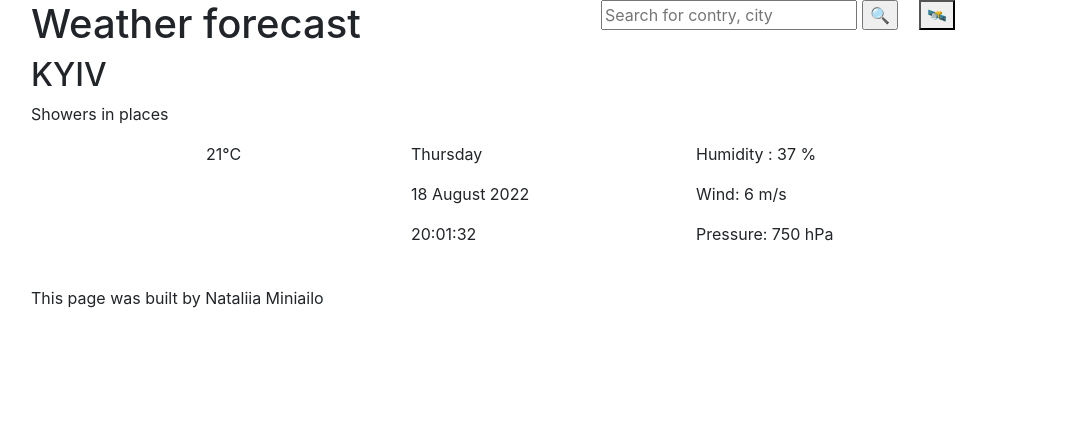
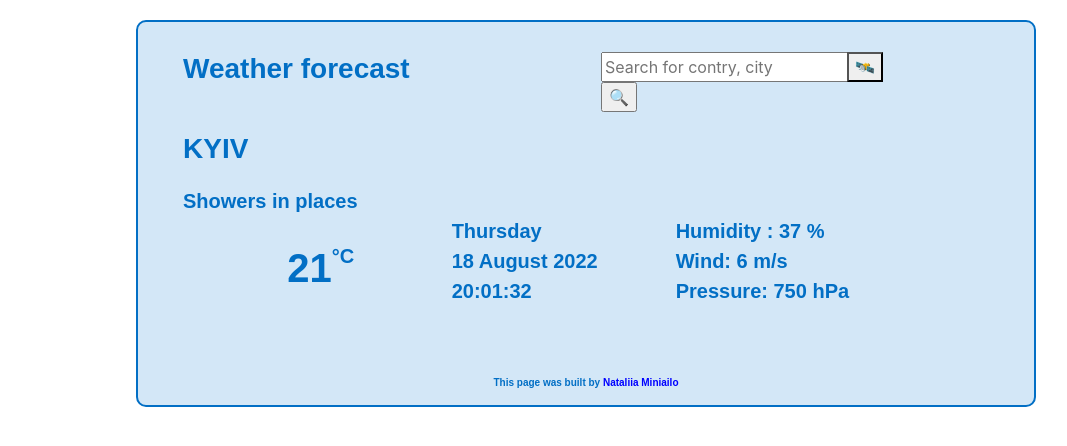
Before and after one commit to Nata16082022/new-repository-1, a website built with Parcel: page index.html in a window 1280 px wide. Shown: the whole page, without its empty margins (54-1121 px from the left). Built offline with nearby package versions, Linux system fonts and the light colour scheme.

Commit message:
Add rel="stylesheet"

```diff
--- a/index.html
+++ b/index.html
@@ -2,7 +2,7 @@
 <html>
   <head>
     <meta charset="UTF-8" />
-    <link href="src/styles.css" />
+    <link href="src/styles.css" rel="stylesheet" />
     <meta name="viewport" content="width=device-width, initial-scale=1.0" />
     <link
       rel="stylesheet"
@@ -16,7 +16,7 @@
     ></script>
     <script src="https://unpkg.com/axios/dist/axios.min.js"></script>
   </head>
-    <title>HomeProject</title>
+    <title>HomeProject_GitHub</title>
   </head>
 
   <body>
```
